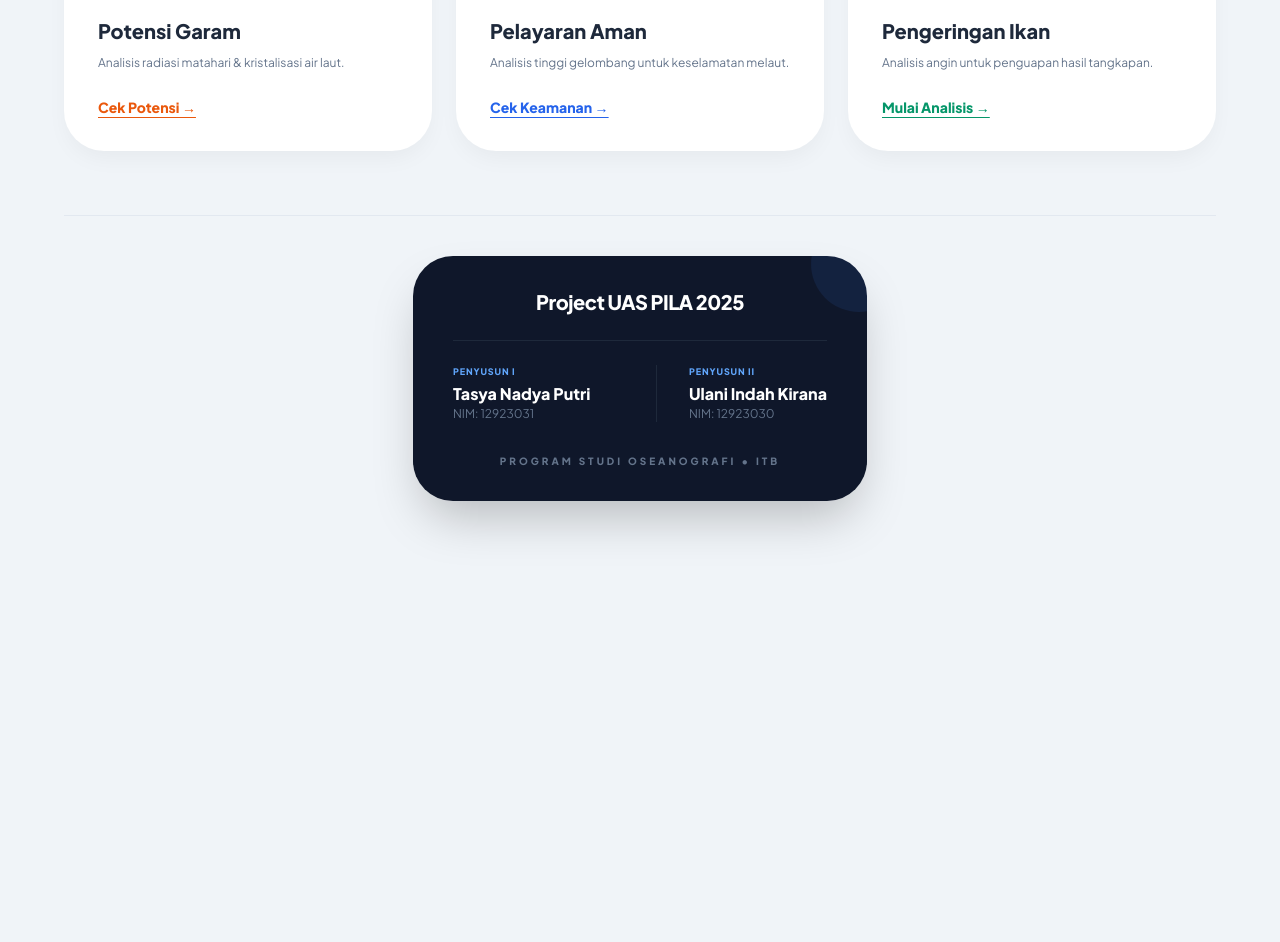
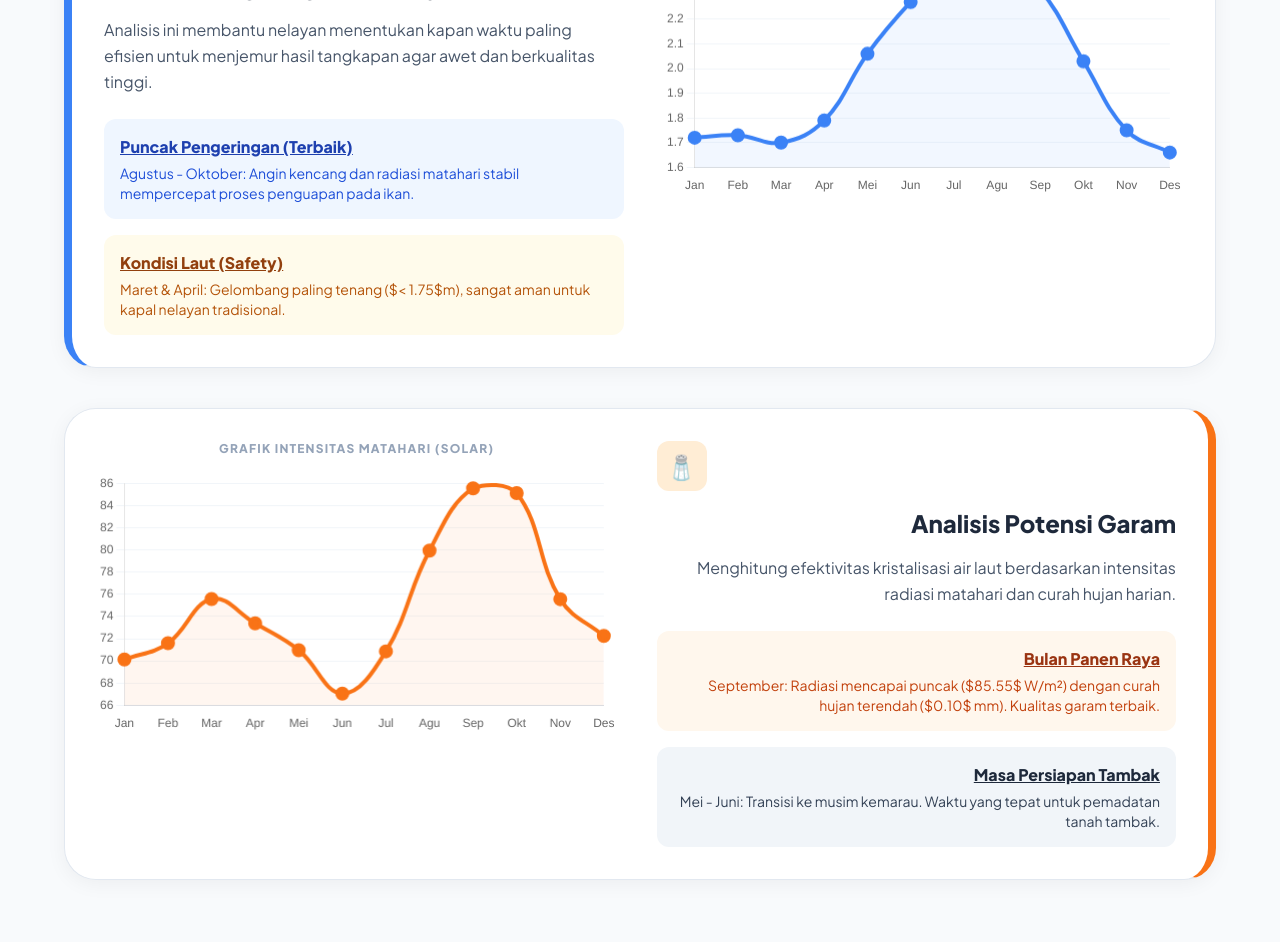
Before and after one commit to tasyanadya/binuangeun-maritime-analysis, a plain HTML site: page index.html in a window 1280 px wide. Shown: the part 298-1240 px from the top of the page. Before the commit the page ends 885 px from the top, so only its background shows below. Drawn offline with nearby package versions, Linux system fonts and the light colour scheme.

Commit message:
Revise dashboard title and layout
Updated the title and modified the layout and styling of the dashboard. Enhanced the content structure and improved the chart rendering functionality.

```diff
--- a/index.html
+++ b/index.html
@@ -3,163 +3,125 @@
 <head>
     <meta charset="UTF-8">
     <meta name="viewport" content="width=device-width, initial-scale=1.0">
-    <title>Sistem Prediksi Maritim Binuangeun - UAS 2025</title>
+    <title>Dashboard Maritim Binuangeun - UAS PILA 2025</title>
     <script src="https://cdn.tailwindcss.com"></script>
     <script src="https://cdn.jsdelivr.net/npm/chart.js"></script>
     <style>
         @import url('https://fonts.googleapis.com/css2?family=Plus+Jakarta+Sans:wght@400;600;800&display=swap');
-        body { font-family: 'Plus Jakarta Sans', sans-serif; background-color: #f0f4f8; }
-        .card-shadow { box-shadow: 0 10px 25px -5px rgba(0, 0, 0, 0.05); }
-        .btn-hover { transition: all 0.3s cubic-bezier(0.4, 0, 0.2, 1); border: 2px solid transparent; }
-        .btn-hover:hover { transform: translateY(-5px); box-shadow: 0 15px 30px -10px rgba(0, 0, 0, 0.1); }
-        canvas { max-height: 320px; }
+        body { font-family: 'Plus Jakarta Sans', sans-serif; background-color: #f8fafc; color: #1e293b; }
+        .section-card { background: white; border-radius: 2rem; padding: 2rem; box-shadow: 0 4px 20px rgba(0,0,0,0.05); border: 1px solid #e2e8f0; margin-bottom: 2.5rem; }
+        .feature-icon { width: 50px; height: 50px; border-radius: 12px; display: flex; align-items: center; justify-content: center; font-size: 1.5rem; margin-bottom: 1rem; }
     </style>
 </head>
-<body class="p-4 md:p-6 lg:p-10">
+<body class="p-4 md:p-10">
 
-    <div id="app" class="max-w-6xl mx-auto min-h-screen flex flex-col">
+    <div class="max-w-6xl mx-auto">
+        <header class="text-center mb-12">
+            <h1 class="text-4xl font-extrabold tracking-tight mb-3 text-slate-900">🌊 Analisis Maritim Binuangeun</h1>
+            <div class="inline-block px-4 py-1.5 bg-blue-100 text-blue-700 rounded-full text-xs font-bold uppercase tracking-widest">
+                Data Reanalisis ERA5 (1980-2024)
+            </div>
+        </header>
 
-        <div id="mainMenu" class="flex-grow animate-in fade-in zoom-in duration-500">
-            <header class="mb-12 text-center">
-                <h1 class="text-4xl font-black text-slate-800 mb-2 leading-tight">Smart Dashboard<br><span class="text-blue-600">Maritim Binuangeun</span></h1>
-                <p class="text-slate-500 font-medium tracking-widest uppercase text-[10px]">Analisis Parameter Oseanografi ERA5 (1980 - 2024)</p>
-            </header>
+        <section class="section-card border-l-8 border-l-blue-500">
+            <div class="flex flex-col md:flex-row gap-10">
+                <div class="md:w-1/2">
+                    <div class="feature-icon bg-blue-100">🐟</div>
+                    <h2 class="text-2xl font-black mb-4">Analisis Pengeringan & Nelayan</h2>
+                    <p class="text-slate-600 mb-6 leading-relaxed">Analisis ini membantu nelayan menentukan kapan waktu paling efisien untuk menjemur hasil tangkapan agar awet dan berkualitas tinggi.</p>
 
-            <div class="grid grid-cols-1 md:grid-cols-3 gap-6 mb-16">
-                <button onclick="showPage('garam')" class="group p-8 rounded-[2.5rem] bg-white hover:border-orange-500 text-left card-shadow btn-hover">
-                    <div class="w-14 h-14 bg-orange-100 rounded-2xl flex items-center justify-center text-3xl mb-6 group-hover:bg-orange-500 group-hover:rotate-6 transition-all">🧂</div>
-                    <h2 class="text-xl font-extrabold text-slate-800 mb-2">Potensi Garam</h2>
-                    <p class="text-slate-500 text-xs leading-relaxed">Analisis radiasi matahari & kristalisasi air laut.</p>
-                    <div class="mt-6 text-orange-600 font-bold text-sm underline underline-offset-4">Cek Potensi →</div>
-                </button>
-
-                <button onclick="showPage('pelayaran')" class="group p-8 rounded-[2.5rem] bg-white hover:border-blue-500 text-left card-shadow btn-hover">
-                    <div class="w-14 h-14 bg-blue-100 rounded-2xl flex items-center justify-center text-3xl mb-6 group-hover:bg-blue-500 group-hover:rotate-6 transition-all">🚢</div>
-                    <h2 class="text-xl font-extrabold text-slate-800 mb-2">Pelayaran Aman</h2>
-                    <p class="text-slate-500 text-xs leading-relaxed">Analisis tinggi gelombang untuk keselamatan melaut.</p>
-                    <div class="mt-6 text-blue-600 font-bold text-sm underline underline-offset-4">Cek Keamanan →</div>
-                </button>
-
-                <button onclick="showPage('ikan')" class="group p-8 rounded-[2.5rem] bg-white hover:border-emerald-500 text-left card-shadow btn-hover">
-                    <div class="w-14 h-14 bg-emerald-100 rounded-2xl flex items-center justify-center text-3xl mb-6 group-hover:bg-emerald-500 group-hover:rotate-6 transition-all">🐟</div>
-                    <h2 class="text-xl font-extrabold text-slate-800 mb-2">Pengeringan Ikan</h2>
-                    <p class="text-slate-500 text-xs leading-relaxed">Analisis angin untuk penguapan hasil tangkapan.</p>
-                    <div class="mt-6 text-emerald-600 font-bold text-sm underline underline-offset-4">Mulai Analisis →</div>
-                </button>
-            </div>
-
-            <footer class="mt-auto py-10 text-center border-t border-slate-200">
-                <div class="inline-block bg-slate-900 text-white px-10 py-8 rounded-[2.5rem] shadow-2xl relative overflow-hidden">
-                    <div class="absolute top-0 right-0 w-24 h-24 bg-blue-500/10 rounded-full -mr-10 -mt-10"></div>
-                    <h3 class="text-xl font-black mb-6 tracking-tight">Project UAS PILA 2025</h3>
-                    <div class="grid grid-cols-2 gap-8 text-left border-t border-slate-800 pt-6">
-                        <div>
-                            <p class="text-blue-400 font-bold text-[9px] uppercase tracking-widest mb-1">Penyusun I</p>
-                            <p class="text-base font-bold">Tasya Nadya Putri</p>
-                            <p class="text-slate-500 text-xs">NIM: 12923031</p>
+                    <div class="space-y-4">
+                        <div class="p-4 bg-blue-50 rounded-xl">
+                            <h4 class="font-bold text-blue-800 underline mb-1">Puncak Pengeringan (Terbaik)</h4>
+                            <p class="text-sm text-blue-700">Agustus - Oktober: Angin kencang dan radiasi matahari stabil mempercepat proses penguapan pada ikan.</p>
                         </div>
-                        <div class="border-l border-slate-800 pl-8">
-                            <p class="text-blue-400 font-bold text-[9px] uppercase tracking-widest mb-1">Penyusun II</p>
-                            <p class="text-base font-bold">Ulani Indah Kirana</p>
-                            <p class="text-slate-500 text-xs">NIM: 12923030</p>
+                        <div class="p-4 bg-amber-50 rounded-xl">
+                            <h4 class="font-bold text-amber-800 underline mb-1">Kondisi Laut (Safety)</h4>
+                            <p class="text-sm text-amber-700">Maret & April: Gelombang paling tenang ($< 1.75$m), sangat aman untuk kapal nelayan tradisional.</p>
                         </div>
                     </div>
-                    <p class="mt-8 text-[10px] font-bold text-slate-500 uppercase tracking-[0.3em]">Program Studi Oseanografi • ITB</p>
                 </div>
-            </footer>
-        </div>
+                <div class="md:w-1/2">
+                    <h4 class="text-center font-bold text-slate-400 text-xs uppercase mb-4 tracking-widest">Grafik Tinggi Gelombang Bulanan</h4>
+                    <canvas id="chartIkan"></canvas>
+                </div>
+            </div>
+        </section>
 
-        <div id="contentPage" class="hidden animate-in slide-in-from-bottom-10 duration-500">
-            <button onclick="goBack()" class="mb-8 px-6 py-2 bg-slate-800 hover:bg-black text-white rounded-full font-bold text-xs transition-all flex items-center gap-2">
-                <span>←</span> Kembali ke Menu Utama
-            </button>
-            <div id="dynamicContent"></div>
-        </div>
+        <section class="section-card border-r-8 border-r-orange-500">
+            <div class="flex flex-col md:flex-row-reverse gap-10">
+                <div class="md:w-1/2">
+                    <div class="feature-icon bg-orange-100">🧂</div>
+                    <h2 class="text-2xl font-black mb-4 text-right">Analisis Potensi Garam</h2>
+                    <p class="text-slate-600 mb-6 leading-relaxed text-right">Menghitung efektivitas kristalisasi air laut berdasarkan intensitas radiasi matahari dan curah hujan harian.</p>
 
+                    <div class="space-y-4">
+                        <div class="p-4 bg-orange-50 rounded-xl text-right">
+                            <h4 class="font-bold text-orange-800 underline mb-1">Bulan Panen Raya</h4>
+                            <p class="text-sm text-orange-700">September: Radiasi mencapai puncak ($85.55$ W/m²) dengan curah hujan terendah ($0.10$ mm). Kualitas garam terbaik.</p>
+                        </div>
+                        <div class="p-4 bg-slate-100 rounded-xl text-right">
+                            <h4 class="font-bold text-slate-800 underline mb-1">Masa Persiapan Tambak</h4>
+                            <p class="text-sm text-slate-700">Mei - Juni: Transisi ke musim kemarau. Waktu yang tepat untuk pemadatan tanah tambak.</p>
+                        </div>
+                    </div>
+                </div>
+                <div class="md:w-1/2">
+                    <h4 class="text-center font-bold text-slate-400 text-xs uppercase mb-4 tracking-widest">Grafik Intensitas Matahari (Solar)</h4>
+                    <canvas id="chartGaram"></canvas>
+                </div>
+            </div>
+        </section>
+
+        <footer class="mt-20 mb-10 text-center border-t border-slate-200 pt-10">
+            <div class="bg-slate-900 text-white inline-block px-10 py-6 rounded-[2rem] shadow-2xl">
+                <p class="text-blue-400 font-bold tracking-[0.2em] mb-2 uppercase text-xs">Final Submission</p>
+                <h3 class="text-xl font-black mb-1">Project UAS PILA 2025</h3>
+                <div class="h-px bg-slate-700 w-full my-4"></div>
+                <p class="text-slate-300 text-sm font-medium">Tasya Nadya Putri <span class="text-slate-500">(12923031)</span></p>
+                <p class="text-slate-300 text-sm font-medium">Ulani Indah Kirana <span class="text-slate-500">(12923030)</span></p>
+            </div>
+            <p class="mt-6 text-slate-400 text-[10px] uppercase font-bold tracking-widest italic">Program Studi Oseanografi • ITB</p>
+        </footer>
     </div>
 
     <script>
         const months = ['Jan', 'Feb', 'Mar', 'Apr', 'Mei', 'Jun', 'Jul', 'Agu', 'Sep', 'Okt', 'Nov', 'Des'];
-        const dataRaw = {
-            shc: [1.72, 1.73, 1.70, 1.79, 2.06, 2.27, 2.44, 2.45, 2.32, 2.03, 1.75, 1.66],
-            ssrd: [70.13, 71.59, 75.58, 73.38, 70.97, 67.05, 70.86, 79.94, 85.55, 85.11, 75.56, 72.25],
-            wind: [3.40, 3.64, 1.31, 1.86, 4.83, 5.43, 6.99, 7.83, 7.52, 6.25, 3.84, 1.42]
-        };
+        const shcData = [1.72, 1.73, 1.70, 1.79, 2.06, 2.27, 2.44, 2.45, 2.32, 2.03, 1.75, 1.66];
+        const ssrdData = [70.13, 71.59, 75.58, 73.38, 70.97, 67.05, 70.86, 79.94, 85.55, 85.11, 75.56, 72.25];
 
-        function showPage(type) {
-            document.getElementById('mainMenu').classList.add('hidden');
-            document.getElementById('contentPage').classList.remove('hidden');
-            const container = document.getElementById('dynamicContent');
-
-            if(type === 'garam') {
-                container.innerHTML = renderUI('bg-orange-600', 'Potensi Garam Rakyat', 'Fokus: Intensitas Radiasi Solar (W/m²)', 'chartGaram', 'September', 'Sinar matahari paling kuat membantu kristalisasi air laut menjadi garam berkualitas tinggi.', 'orange');
-                renderChart('chartGaram', 'Radiasi Solar', dataRaw.ssrd, '#ea580c');
-            } else if(type === 'pelayaran') {
-                container.innerHTML = renderUI('bg-blue-600', 'Keselamatan Pelayaran', 'Fokus: Tinggi Gelombang Signifikan (m)', 'chartPelayaran', 'Maret-April', 'Kondisi laut paling tenang ($<1.8$m). Sangat aman untuk nelayan tradisional melaut.', 'blue');
-                renderChart('chartPelayaran', 'Tinggi Gelombang', dataRaw.shc, '#2563eb');
-            } else {
-                container.innerHTML = renderUI('bg-emerald-600', 'Pengeringan Ikan Asin', 'Fokus: Kecepatan Angin (m/s)', 'chartIkan', 'Agustus', 'Angin kencang mempercepat penguapan kadar air pada ikan sehingga tekstur lebih awet.', 'emerald');
-                renderChart('chartIkan', 'Kecepatan Angin', dataRaw.wind, '#059669');
-            }
-        }
-
-        function renderUI(bgColor, title, sub, chartId, peakMonth, advice, theme) {
-            return `
-                <div class="${bgColor} p-10 rounded-[3rem] text-white mb-8 shadow-xl">
-                    <h2 class="text-3xl font-black mb-2">${title}</h2>
-                    <p class="opacity-80 text-sm font-medium tracking-wide italic">${sub}</p>
-                </div>
-                <div class="grid grid-cols-1 lg:grid-cols-2 gap-8">
-                    <div class="bg-white p-8 rounded-[3rem] card-shadow">
-                        <canvas id="${chartId}"></canvas>
-                    </div>
-                    <div class="space-y-6">
-                        <div class="bg-white p-8 rounded-[2.5rem] border border-slate-100 shadow-sm">
-                            <h4 class="font-black text-slate-800 text-lg mb-4">💡 Analisis Data</h4>
-                            <p class="text-slate-600 text-sm leading-relaxed mb-4">
-                                Berdasarkan pengolahan data ERA5 selama 45 tahun, bulan <strong>${peakMonth}</strong> merupakan periode paling optimal untuk kegiatan ini di Binuangeun.
-                            </p>
-                            <div class="p-4 bg-${theme}-50 rounded-2xl border border-${theme}-100 text-${theme}-800 text-xs italic font-medium">
-                                "Rekomendasi: ${advice}"
-                            </div>
-                        </div>
-                    </div>
-                </div>`;
-        }
-
-        function goBack() {
-            document.getElementById('mainMenu').classList.remove('hidden');
-            document.getElementById('contentPage').classList.add('hidden');
-        }
-
-        function renderChart(id, label, dataArr, color) {
-            new Chart(document.getElementById(id).getContext('2d'), {
+        function makeChart(id, label, dataSet, color) {
+            new Chart(document.getElementById(id), {
                 type: 'line',
                 data: {
                     labels: months,
                     datasets: [{
                         label: label,
-                        data: dataArr,
+                        data: dataSet,
                         borderColor: color,
-                        backgroundColor: color + '15',
+                        backgroundColor: color + '10',
                         fill: true,
                         tension: 0.4,
-                        borderWidth: 6,
-                        pointRadius: 6,
-                        pointBackgroundColor: 'white',
-                        pointBorderWidth: 3
+                        borderWidth: 4,
+                        pointBackgroundColor: color,
+                        pointRadius: 5
                     }]
                 },
                 options: {
                     responsive: true,
                     plugins: { legend: { display: false } },
                     scales: {
-                        y: { grid: { borderDash: [5, 5] }, ticks: { font: { weight: 'bold' } } },
-                        x: { grid: { display: false }, ticks: { font: { weight: 'bold' } } }
+                        y: { beginAtZero: false, grid: { color: '#f1f5f9' } },
+                        x: { grid: { display: false } }
                     }
                 }
             });
         }
+
+        window.onload = function() {
+            makeChart('chartIkan', 'Gelombang (m)', shcData, '#3b82f6');
+            makeChart('chartGaram', 'Solar (W/m²)', ssrdData, '#f97316');
+        };
     </script>
 </body>
 </html>
```
